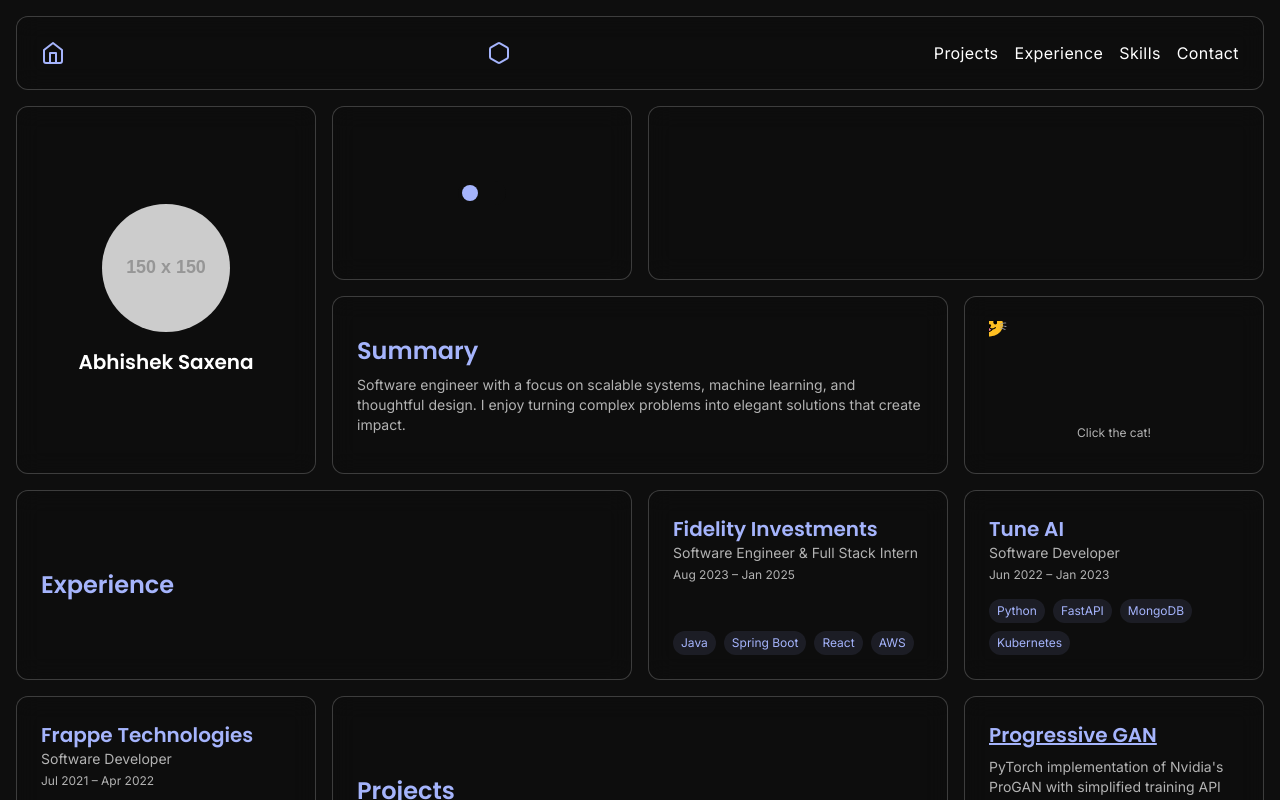
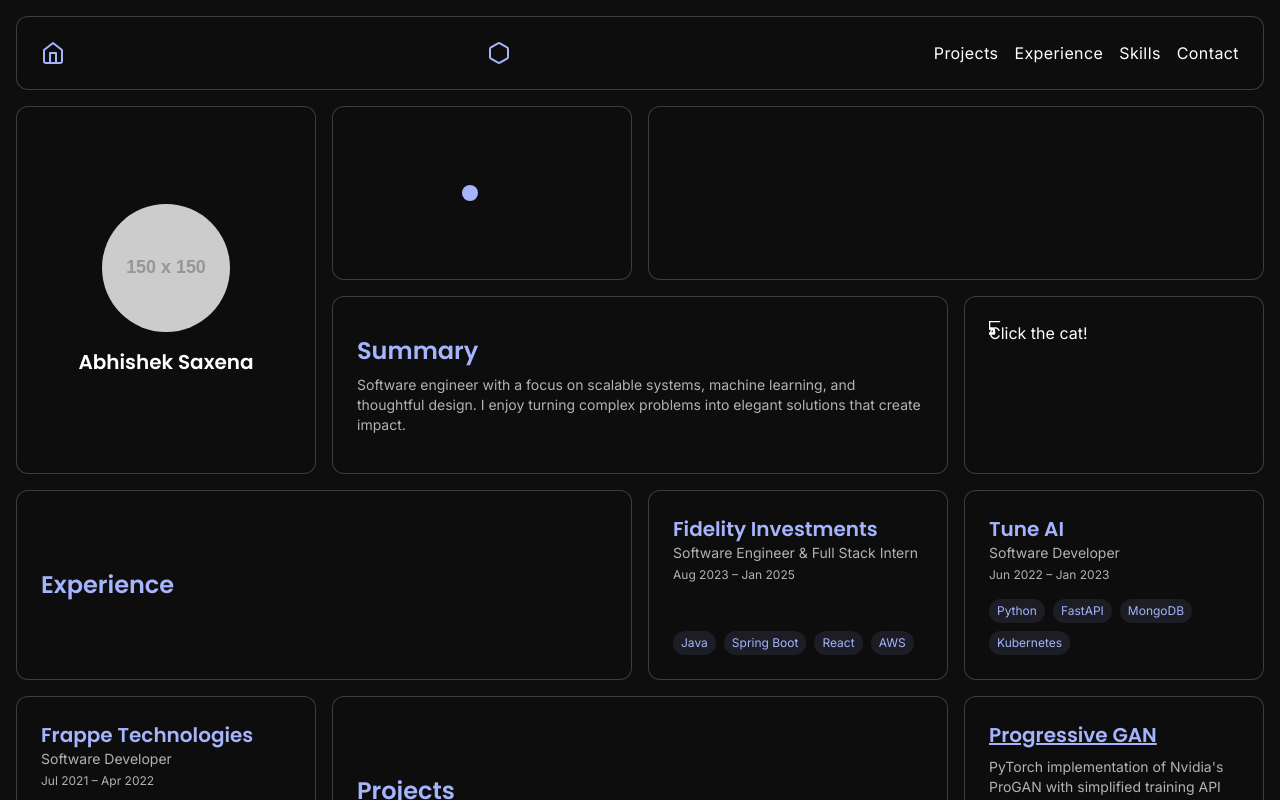
Before and after one commit to saxenabhishek/saxenabhishek, a React (Vite) app in the folder website/: page / in a window 1280 px wide. Shown: the top 800 px of the page. Built offline with nearby package versions, Linux system fonts and the light colour scheme.

Commit message:
feat: replace cat with lamp

```diff
--- a/website/src/components/FidgetCard.jsx
+++ b/website/src/components/FidgetCard.jsx
@@ -1,30 +1,29 @@
 import React, { useState } from "react";
 import { motion } from "framer-motion";
+import { LuCat, LuLamp } from "react-icons/lu";
 
 const FidgetCard = () => {
   const [pos, setPos] = useState({ x: 50, y: 50 });
+  const [icon, setIcon] = useState(false);
   const moveCat = () => {
+    setIcon(!icon);
     setPos({
       x: Math.random() * 80 + 10,
       y: Math.random() * 60 + 20,
     });
   };
   return (
-    <div
-      onClick={moveCat}
-      className="relative h-32 w-full cursor-pointer overflow-hidden"
-    >
+    <div className="relative h-32 w-full cursor-pointer overflow-hidden">
       <motion.span
         animate={{ left: `${pos.x}%`, top: `${pos.y}%` }}
         transition={{ type: "spring", stiffness: 200, damping: 12 }}
         className="absolute text-3xl select-none"
         style={{ transform: "translate(-50%, -50%)" }}
+        onClick={moveCat}
       >
-        😺
+        {icon ? <LuCat /> : <LuLamp />}
       </motion.span>
-      <p className="absolute bottom-2 w-full text-center text-xs text-gray-700 dark:text-textSecondary">
-        Click the cat!
-      </p>
+      Click the cat!
     </div>
   );
 };
```
